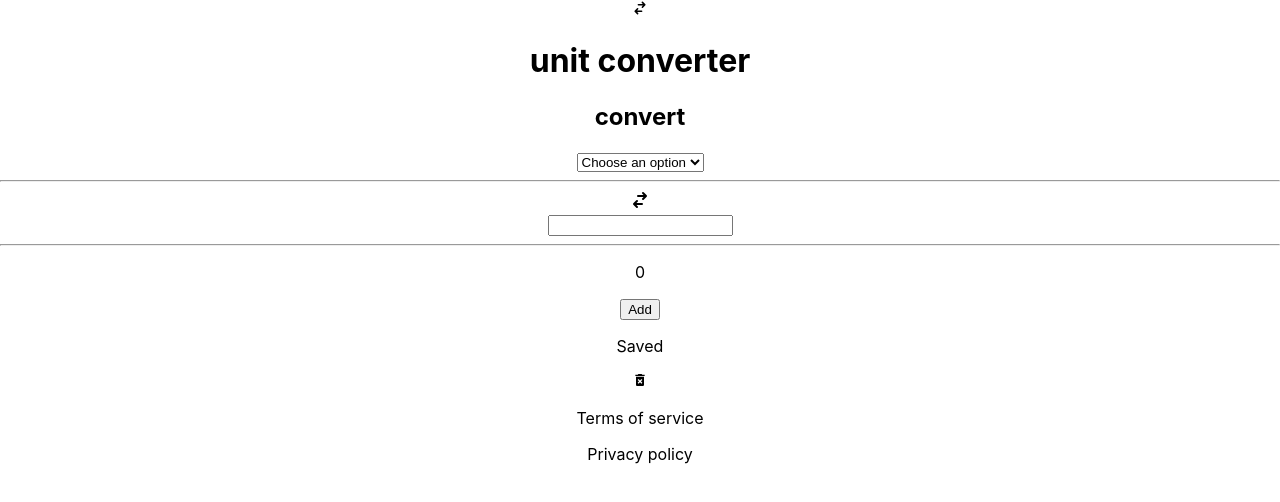
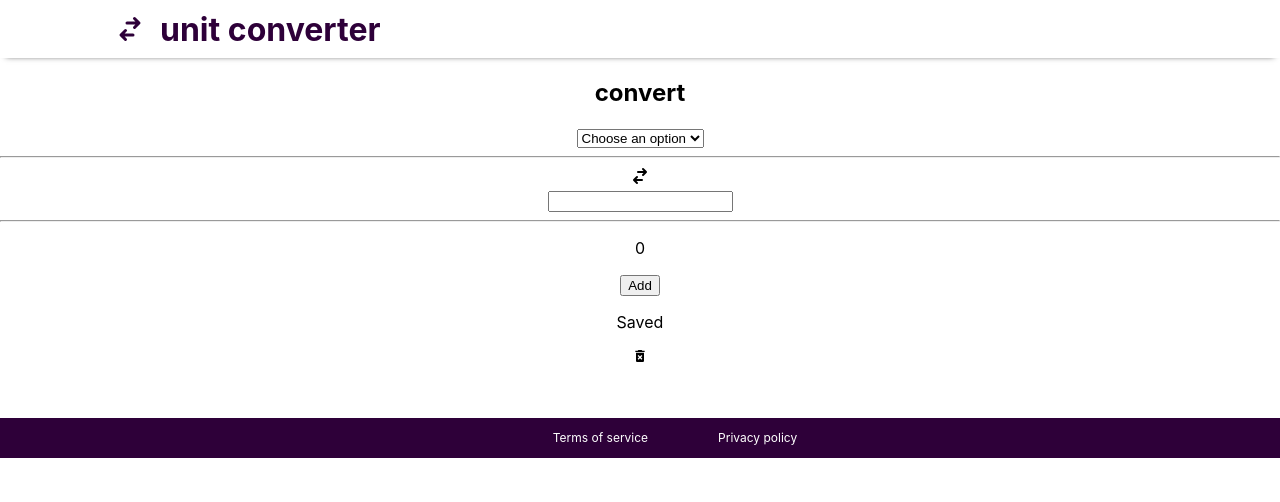
Before and after one commit to silviafer-dev/unit-converter, a React (Create React App) app: page / in a window 1280 px wide. Shown: the top 502 px of the page. Built offline with nearby package versions, Linux system fonts and the light colour scheme.

Commit message:
Added css in header and footer

```diff
--- /dev/null
+++ b/src/pages/footer.css
@@ -0,0 +1,13 @@
+.footer {
+  margin-top: 50px;
+  background-color: #2e0039;
+  color: white;
+  font-size: 12px;
+  display: flex;
+  justify-content: center;
+  align-items: center;
+  height: 40px;
+}
+.info {
+  margin-left: 70px;
+}
--- a/src/pages/footer.js
+++ b/src/pages/footer.js
@@ -1,4 +1,4 @@
-// import "./footer.css";
+import "./footer.css";
 
 export function Footer() {
   return (
--- /dev/null
+++ b/src/pages/header.css
@@ -0,0 +1,15 @@
+.header {
+  display: flex;
+  flex-direction: row;
+  align-items: center;
+  -webkit-box-shadow: 0 4px 6px -6px #222;
+  -moz-box-shadow: 0 4px 6px -6px #222;
+  box-shadow: 0 4px 6px -6px #222;
+  height: 58px;
+  color: #2e0039;
+  padding-left: 100px;
+}
+.icon-header {
+  width: 60px;
+  height: 30px;
+}
--- a/src/pages/header.js
+++ b/src/pages/header.js
@@ -1,5 +1,5 @@
 import { HiSwitchHorizontal } from "react-icons/hi";
-// import "./header.css";
+import "./header.css";
 export function Header() {
   return (
     <div>
```
